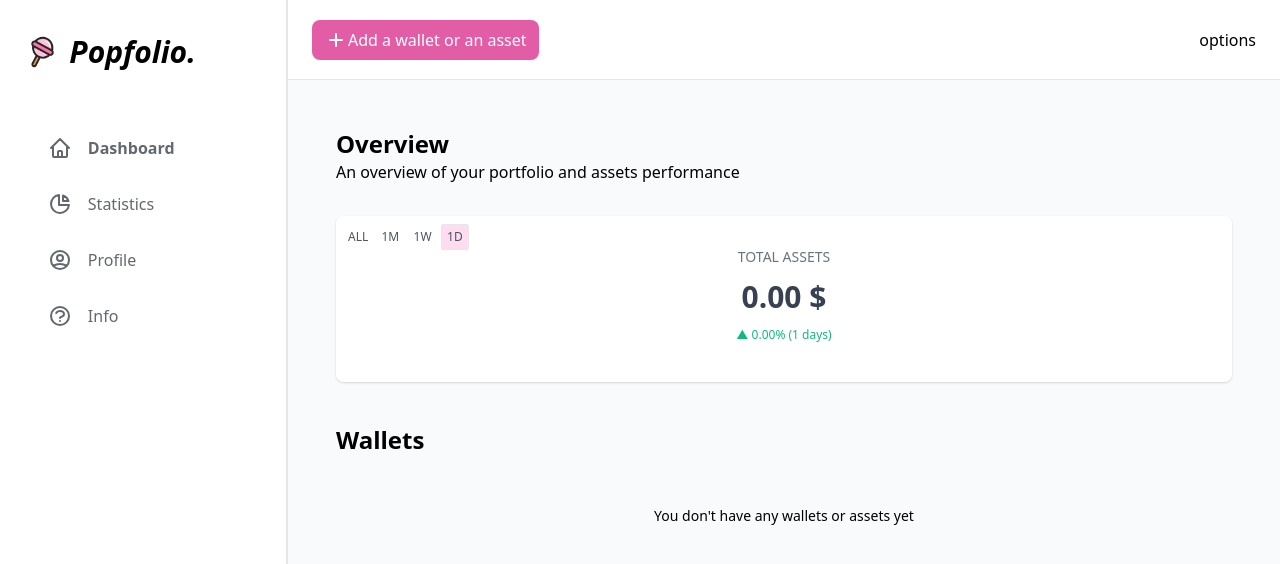
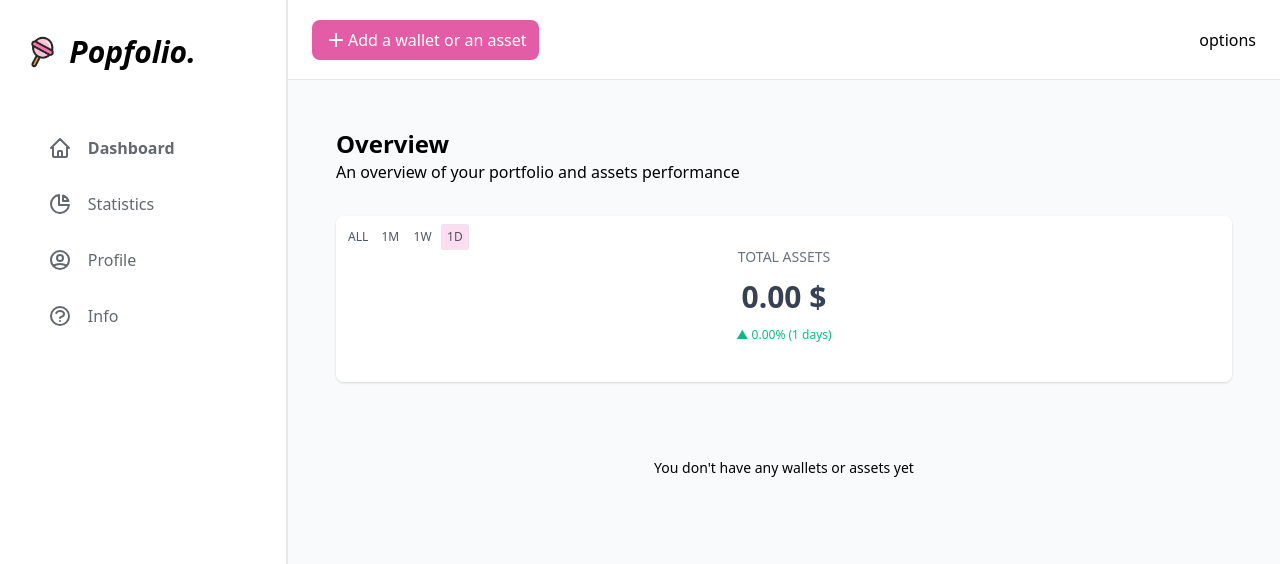
Before and after one commit to hanahem/popfolio, a Next.js app: page / in a window 1280 px wide. Shown: the top 564 px of the page. Built offline with nearby package versions, Linux system fonts and the light colour scheme; what react-toast-notifications would draw is missing.

Commit message:
:construction: WIP - AssetsTable

```diff
--- /dev/null
+++ b/components/AssetsOverview/AssetsTable.tsx
@@ -0,0 +1,10 @@
+import React, { FC } from "react";
+import { Asset } from "../../utils/types";
+
+const AssetsTable: FC<{ assets: Asset[] }> = ({assets}) => {
+  return <div className="mt-4">
+
+  </div>;
+};
+
+export default AssetsTable;
--- a/components/Screens/DashboardScreen.tsx
+++ b/components/Screens/DashboardScreen.tsx
@@ -5,6 +5,7 @@ import { CustomState, loadDb } from "../../store/store";
 import { lottieAnimation } from "../../utils/animation";
 import { db } from "../../utils/dbInit";
 import { Asset, GroupedWallet, Wallet } from "../../utils/types";
+import AssetsTable from "../AssetsOverview/AssetsTable";
 import OverviewChart from "../Charts/OverviewChart";
 import Title from "../Generics/Title";
 import WalletsGrid from "../WalletsOverview.tsx/WalletsGrid";
@@ -52,11 +53,14 @@ const DashboardScreen: FC = () => {
           <div className="h-44 animate-pulse" />
         )}
       </div>
-      <Title title="Wallets" />
-      <div className="mt-4">
-        {storeDb && groupedAssets?.length ? (
+
+      {storeDb && groupedAssets?.length && storeDb.assets ? (
+        <>
           <WalletsGrid wallets={groupedAssets} />
-        ) : (
+          <AssetsTable assets={storeDb.assets} />
+        </>
+      ) : (
+        <div className="mt-4">
           <div className="h-20 flex-col flex justify-center items-center">
             <lottie-player
               ref={lottieRef}
@@ -68,8 +72,8 @@ const DashboardScreen: FC = () => {
             />
             <p className="text-sm mt-2">{"You don't have any wallets or assets yet"}</p>
           </div>
-        )}
-      </div>
+        </div>
+      )}
     </div>
   );
 };
```
Also changed, not shown: public/images/bev.png (added).
